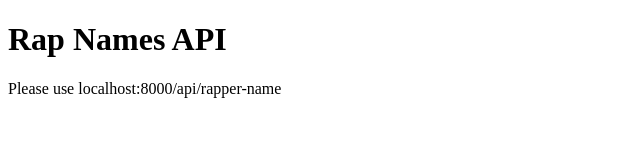
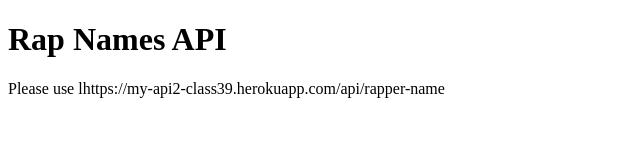
Before and after one commit to Andy-git985/my-api2, a website: page index.html in a window 1280 px wide. Shown: the whole page, without its empty margins (0-640 px from the left). Drawn offline with Linux system fonts and the light colour scheme.

Commit message:
added heroku url documentation

```diff
--- a/index.html
+++ b/index.html
@@ -8,6 +8,6 @@
   </head>
   <body>
     <h1>Rap Names API</h1>
-    <p>Please use localhost:8000/api/rapper-name</p>
+    <p>Please use lhttps://my-api2-class39.herokuapp.com/api/rapper-name</p>
   </body>
 </html>
```
